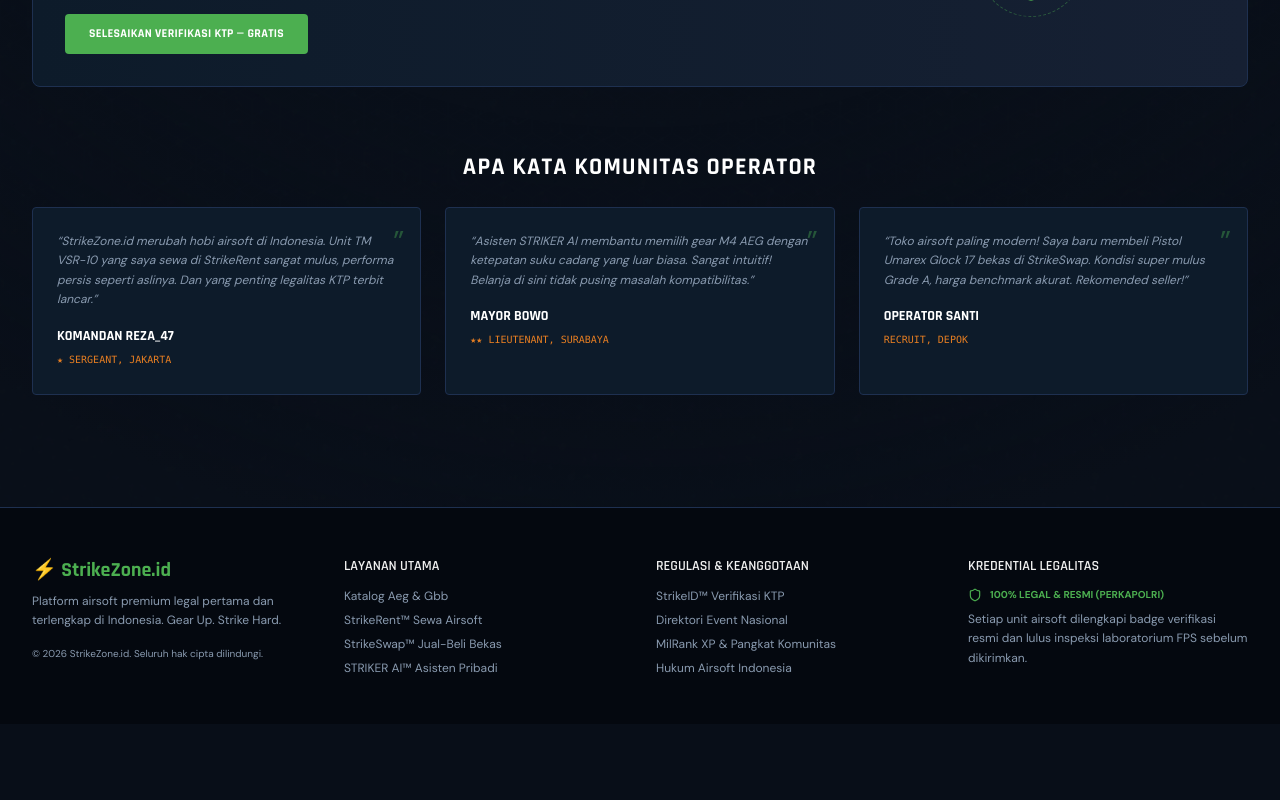
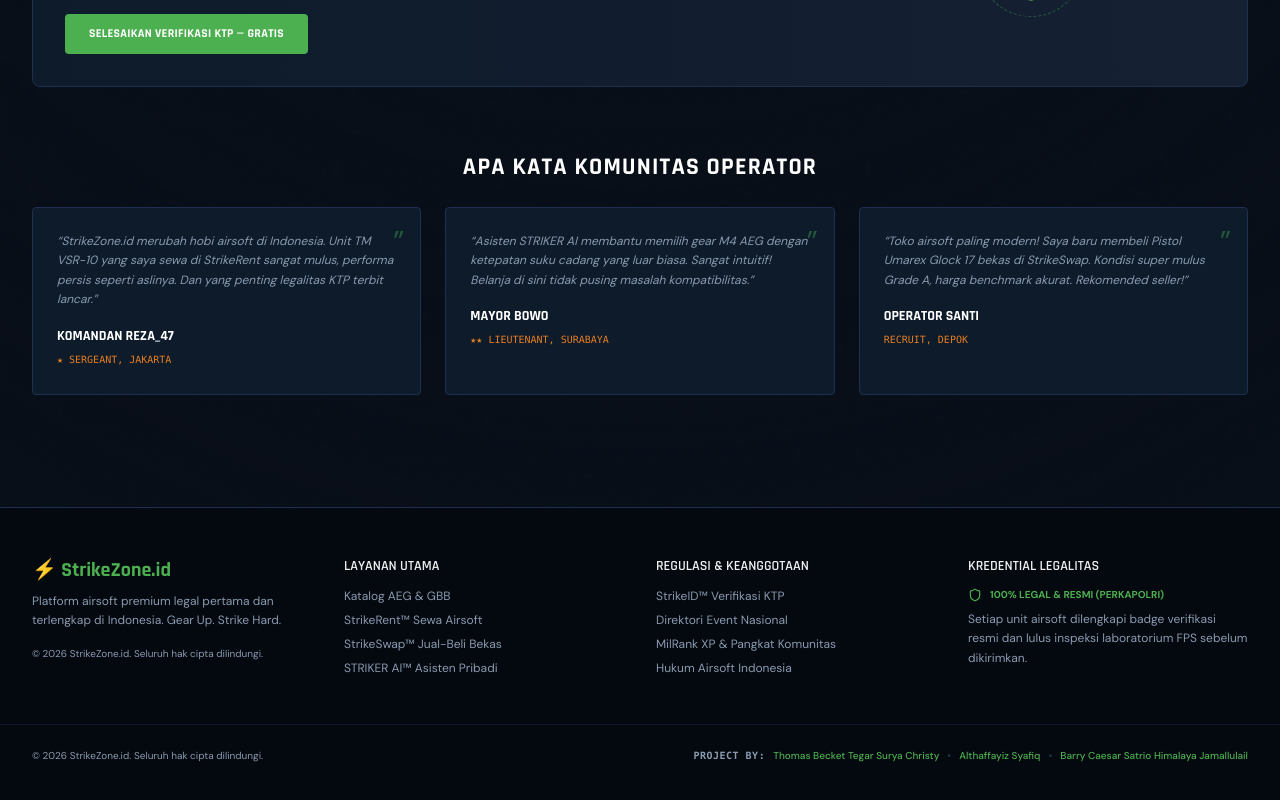
Before and after one commit to ThomasBecket/StrikeZone.id, a Next.js app: page / in a window 1280 px wide. Shown: the part 1966-2766 px from the top of the page. Before the commit the page ends 2690 px from the top, so only its background shows below. Built offline with nearby package versions, Linux system fonts and the light colour scheme.

Commit message:
Update page.tsx

```diff
--- a/app/page.tsx
+++ b/app/page.tsx
@@ -195,7 +195,7 @@
           <div>
             <h4 className="text-[#F0F0F0] font-heading font-semibold text-sm mb-3">LAYANAN UTAMA</h4>
             <ul className="space-y-2">
-              <li><button onClick={() => navigateTo("katalog")} className="hover:text-white transition">Katalog Aeg & Gbb</button></li>
+              <li><button onClick={() => navigateTo("katalog")} className="hover:text-white transition">Katalog AEG & GBB</button></li>
               <li><button onClick={() => navigateTo("strikerent")} className="hover:text-white transition">StrikeRent™ Sewa Airsoft</button></li>
               <li><button onClick={() => navigateTo("strikeswap")} className="hover:text-white transition">StrikeSwap™ Jual-Beli Bekas</button></li>
               <li><button onClick={() => navigateTo("strikerai")} className="hover:text-white transition">STRIKER AI™ Asisten Pribadi</button></li>
@@ -218,6 +218,17 @@
               </div>
               <p className="leading-relaxed">Setiap unit airsoft dilengkapi badge verifikasi resmi dan lulus inspeksi laboratorium FPS sebelum dikirimkan.</p>
             </div>
+          </div>
+        </div>
+        <div className="max-w-7xl mx-auto px-4 sm:px-6 lg:px-8 mt-12 pt-6 border-t border-[#1E3050]/40 flex flex-col sm:flex-row items-center justify-between gap-4 text-[10px]">
+          <p>© 2026 StrikeZone.id. Seluruh hak cipta dilindungi.</p>
+          <div className="flex flex-wrap items-center gap-2">
+            <span className="text-[#8A9BB0] uppercase font-mono tracking-wider font-semibold">Project By:</span>
+            <span className="text-[#4CAF50] hover:text-white transition duration-150 font-medium">Thomas Becket Tegar Surya Christy</span>
+            <span className="text-[#1E3050] font-bold">•</span>
+            <span className="text-[#4CAF50] hover:text-white transition duration-150 font-medium">Althaffayiz Syafiq</span>
+            <span className="text-[#1E3050] font-bold">•</span>
+            <span className="text-[#4CAF50] hover:text-white transition duration-150 font-medium">Barry Caesar Satrio Himalaya Jamallulail</span>
           </div>
         </div>
       </footer>
```
